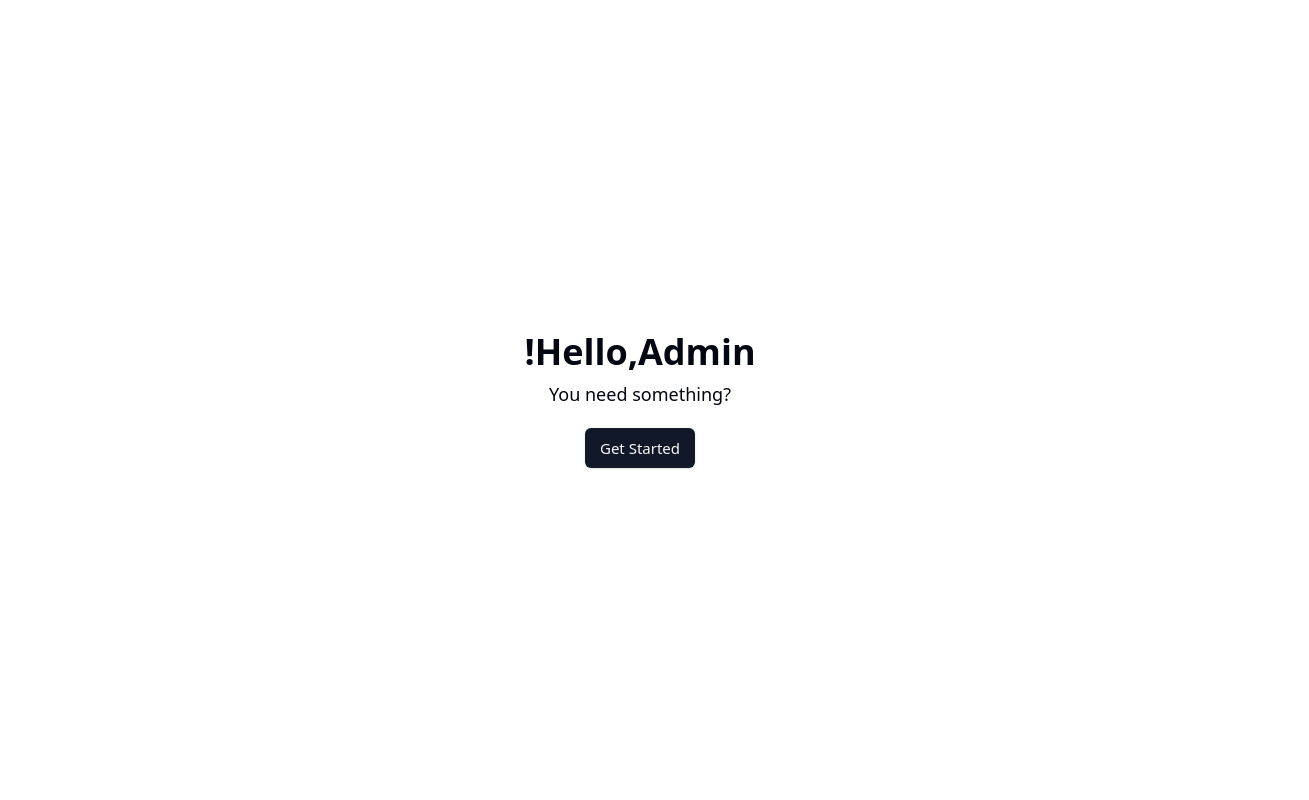
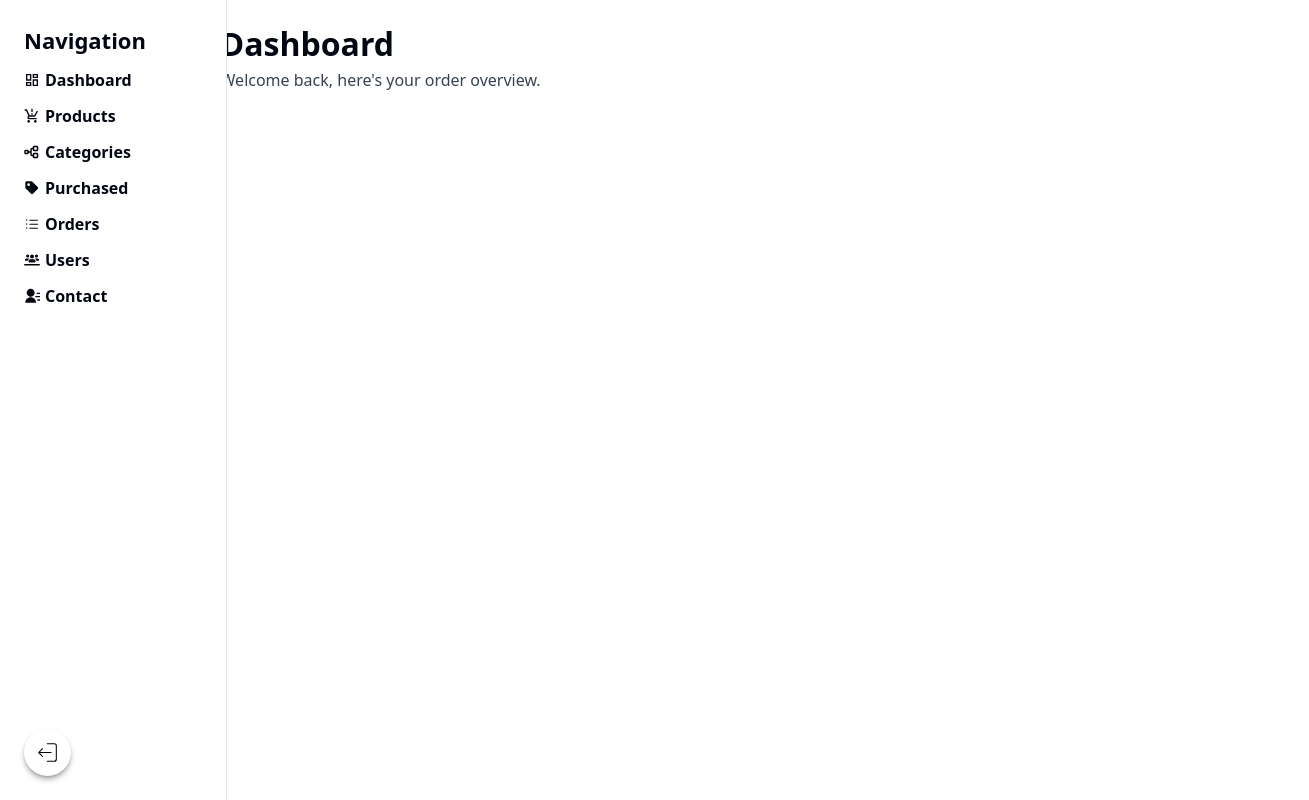
Before and after one commit to ahmed-hariri/Etec-Dashboard, a Next.js app in the folder front-end/: page /admin in a window 1280 px wide. Shown: the whole page, 1309 px wide, since content can reach past the window. Built offline with nearby package versions, Linux system fonts and the light colour scheme.

Commit message:
Add dynamic link to admin page && Start dashboard page

```diff
--- a/front-end/package.json
+++ b/front-end/package.json
@@ -22,6 +22,7 @@
     "next": "15.1.6",
     "react": "^19.0.0",
     "react-dom": "^19.0.0",
+    "react-icons": "^5.4.0",
     "sonner": "^1.7.4",
     "tailwind-merge": "^3.0.1",
     "tailwindcss-animate": "^1.0.7"
--- a/front-end/src/app/admin/dashboard/page.tsx
+++ b/front-end/src/app/admin/dashboard/page.tsx
@@ -1,3 +1,7 @@
+import DashboardComponents from "@/components/admin/dashboard";
+
 export default function Dashboard() {
-    return <></>
+    return <>
+        <DashboardComponents />
+    </>
 }
--- /dev/null
+++ b/front-end/src/app/admin/layout.tsx
@@ -0,0 +1,28 @@
+import type { Metadata } from "next";
+import "../../styles/index.css";
+import Navbar from "@/components/admin/nav";
+
+export const metadata: Metadata = {
+  title: {
+    template: "%s || E-commerce",
+    default: "admin"
+  },
+  description: "Access your admin panel to manage and monitor system activities efficiently.",
+};
+
+export default function RootLayout({
+  children,
+}: Readonly<{
+  children: React.ReactNode;
+}>) {
+  return (
+    <html lang="en">
+      <body>
+        <div className="flex">
+          <Navbar />
+          {children}
+        </div>
+      </body>
+    </html>
+  );
+}
--- a/front-end/src/app/admin/page.tsx
+++ b/front-end/src/app/admin/page.tsx
@@ -1,13 +1,7 @@
-import AdminHero from "@/components/admin-hero";
-import { Metadata } from "next";
-
-export const metadata: Metadata = {
-    title: "Admin",
-    description: "Access your admin panel to manage and monitor system activities efficiently.",
-};
+import DashboardComponents from "@/components/admin/dashboard";
 
 export default function Admin() {
     return <>
-        <AdminHero />
+        <DashboardComponents />
     </>
 }
--- a/front-end/src/components/admin-hero/index.tsx
+++ /dev/null
@@ -1,18 +0,0 @@
-"use client"
-
-import { Button } from "@/components/ui/button"
-import { redirect } from "next/navigation"
-
-export default function AdminHero() {
-    return <>
-        <section className="w-full h-screen flex flex-col justify-center items-center gap-5">
-            <div className="flex flex-col gap-2 text-center">
-                <h1 className="flex text-4xl font-[700]">!Hello,Admin</h1>
-                <p className="text-lg">You need something?</p>
-            </div>
-            <Button className="px-[14.5px] py-[20px] text-[15px]" onClick={() => redirect("/admin/dashboard")}>
-                Get Started
-            </Button>
-        </section>
-    </>
-}
--- /dev/null
+++ b/front-end/src/components/admin/dashboard/index.tsx
@@ -0,0 +1,11 @@
+import Title from "../title";
+
+export default function DashboardComponents() {
+    return <>
+        <section className="w-[84%] h-screen flex justify-center px-10 py-5">
+            <div className="w-full lg:min-w-[68rem] 2xl:max-w-[74rem]">
+                <Title title="Dashboard" paragraphe="Welcome back, here's your order overview." />
+            </div>
+        </section>
+    </>
+}
--- /dev/null
+++ b/front-end/src/components/admin/nav/index.tsx
@@ -0,0 +1,67 @@
+"use client"
+
+import Link from "next/link";
+import Cookies from 'js-cookie';
+
+import { MdOutlineDashboard } from "react-icons/md";
+import { MdOutlineProductionQuantityLimits } from "react-icons/md";
+import { PiTreeStructureBold } from "react-icons/pi";
+import { BiSolidPurchaseTag } from "react-icons/bi";
+import { GoListUnordered } from "react-icons/go";
+import { FaUsersLine } from "react-icons/fa6";
+import { RiContactsFill } from "react-icons/ri";
+import { useState } from "react";
+import { CiLogout } from "react-icons/ci";
+import { useRouter } from "next/navigation";
+import { MdKeyboardReturn } from "react-icons/md";
+import { GrMenu } from "react-icons/gr";
+
+export default function Navbar() {
+    const [links, setLinks] = useState<{ href: string, context: string, icon: React.ElementType }[]>([
+        { href: "/", context: "Dashboard", icon: MdOutlineDashboard },
+        { href: "products", context: "Products", icon: MdOutlineProductionQuantityLimits },
+        { href: "categories", context: "Categories", icon: PiTreeStructureBold },
+        { href: "purchased", context: "Purchased", icon: BiSolidPurchaseTag },
+        { href: "orders", context: "Orders", icon: GoListUnordered },
+        { href: "users", context: "Users", icon: FaUsersLine },
+        { href: "contact", context: "Contact", icon: RiContactsFill }
+    ]);
+    const [showAllContent, setShowAllContent] = useState<boolean>(false)
+    const navigate = useRouter();
+
+    const Toggle = () => setShowAllContent((prevState) => !prevState)
+    const logOut = () => { Cookies.remove("Token"); navigate.push("/") }
+
+    return <>
+        <div className="w-full lg:w-auto h-screen flex absolute lg:relative">
+            <div className="w-full h-full relative flex justify-center lg:justify-start">
+                <div className="w-auto flex lg:hidden justify-between items-center px-[18px] py-[13px] mb-7 text-[25px] shadow-[#00000050] shadow-md text-black rounded-full bg-white gap-5 bottom-0 absolute z-20">
+                    <button onClick={logOut}>
+                        <CiLogout />
+                    </button>
+                    <button onClick={Toggle}>
+                        <GrMenu />
+                    </button>
+                </div>
+                <div className={`w-full py-8 px-[37px] lg:p-6 lg:pr-20 bg-white ${showAllContent ? "flex" : "hidden lg:flex"} flex-col justify-between border-r border-gray-200`}>
+                    <div className="flex flex-col gap-3">
+                        <h1 className="text-2xl lg:text-[22px] font-[700]">Navigation</h1>
+                        <ul className="flex flex-col gap-3 font-[600]">
+                            {links && links?.map((link, index) => (
+                                <li key={index} className="flex items-center gap-[4px] lg:gap-[5px]">
+                                    <link.icon />
+                                    <Link href={`${link.href}`} className="text-lg lg:text-base">{link.context}</Link>
+                                </li>
+                            ))}
+                        </ul>
+                    </div>
+                    <div className='lg:flex hidden'>
+                        <button className='p-[11px] text-[25px] rounded-full shadow-[#00000050] shadow-md text-black' onClick={logOut}>
+                            <CiLogout />
+                        </button>
+                    </div>
+                </div>
+            </div>
+        </div>
+    </>
+}
--- /dev/null
+++ b/front-end/src/components/admin/title/index.tsx
@@ -0,0 +1,9 @@
+export default function Title(props: { title: string, paragraphe: string }) {
+    const { title, paragraphe } = props;
+    return <>
+        <div>
+            <h1 className="text-[32px] font-[700]">{title}</h1>
+            <p className="text-gray-700">{paragraphe}</p>
+        </div>
+    </>
+}
```
Also changed, not shown: 1 other file (tests, documents, lock files or other folders).
